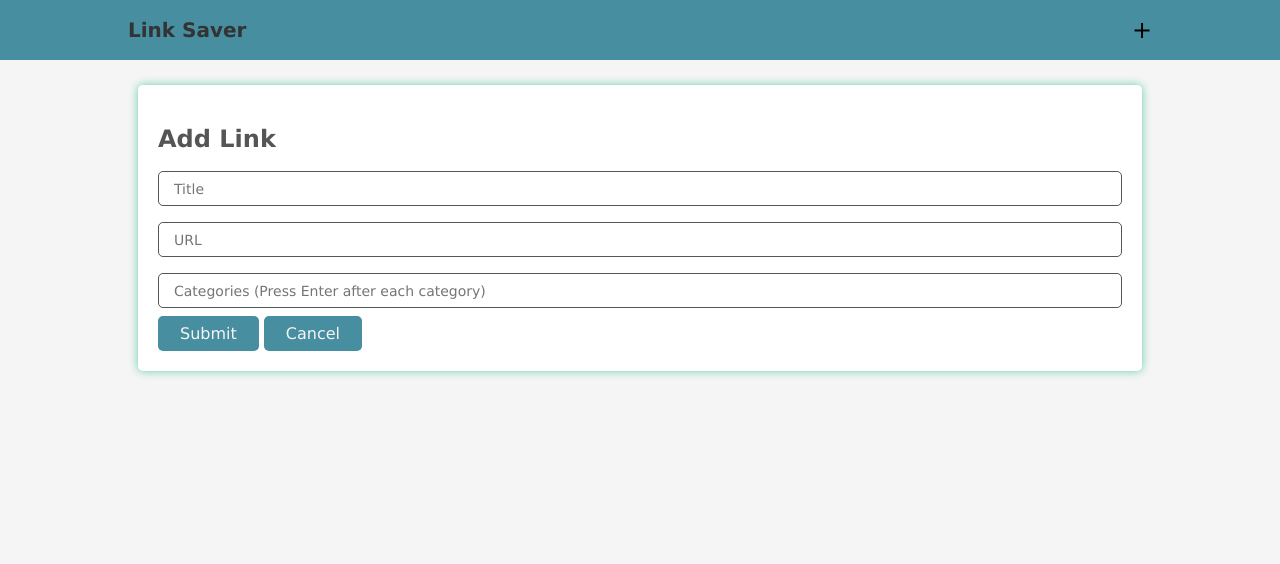
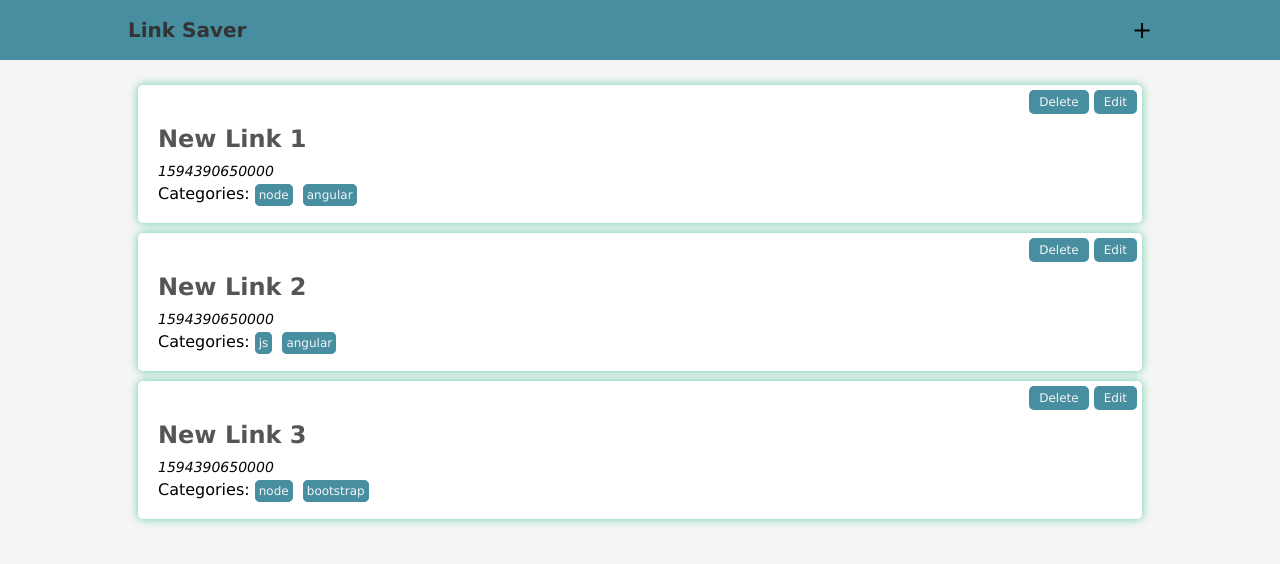
Before and after one commit to dssitachi/Link-Saver-, a plain HTML site: page index.html in a window 1280 px wide. Drawn offline with Linux system fonts and the light colour scheme.

Commit message:
added links, styling

```diff
--- a/app.css
+++ b/app.css
@@ -57,8 +57,18 @@ a:hover {
     font-size: 20px;
 }
 
+.header {
+    font-size: 24px;
+    margin-bottom: 10px;
+    color: var(--main-grey);
+}
+
 
 /* panel */
+
+.hidden {
+    display: none;
+}
 
 .panel {
     background-color: white;
@@ -69,11 +79,7 @@ a:hover {
 
 }
 
-.panel-heading {
-    font-size: 24px;
-    margin-bottom: 10px;
-    color: var(--main-grey);
-}
+
 
 /* form */
 
@@ -103,3 +109,42 @@ input[type='submit']:hover, button:hover {
     color: var(--main-accent);
     background-color: whitesmoke;
 }
+
+
+/* Links */
+
+.btn-sm {
+    font-size: 12px;
+    padding: 5px 10px;
+}
+
+.link {
+    position: relative;
+}
+
+.link-options {
+    position: absolute;
+    top: 5px;
+    right: 5px;
+}
+
+.link-date {
+    font-size: 14px;
+    font-style: italic;
+    margin-bottom: 5px;
+}
+
+.addedCategories {
+    margin: 10px;
+}
+
+.category {
+    padding: 3px;
+    border: 1px solid var(--main-accent);
+    border-radius: 5px;
+    font-size: 12px;
+    background-color: var(--main-accent);
+    color: var(--light-accent-color);
+    margin-right: 5px;
+
+}
--- a/app.js
+++ b/app.js
@@ -1,28 +1,64 @@
 let linkCategory = document.querySelector('#linkCategory');
 let submitButton = document.querySelector('#submitButton');
+const addButton = document.querySelector('#addBtn');
+const cancelButton = document.querySelector('#cancelButton');
+const panel = document.querySelector('.panel');
+const linksList = document.querySelector('#linksList');
+const addedCategories = document.querySelector('.addedCategories');
 
 let linkCategories = [];
-let links = [];
+let links = [
+    {
+        title: 'New Link 1',
+        url: 'url1.com',
+        categories: ['node', 'angular']
+    },
+    {
+        title: 'New Link 2',
+        url: 'url2.com',
+        categories: ['js', 'angular']
+    },
+    {
+        title: 'New Link 3',
+        url: 'url3.com',
+        categories: ['node', 'bootstrap']
+    }
+];
 
-linkCategory.addEventListener('keydown', (event)=> {
-    if(event.keyCode === 13) {
+
+function clearForm() {
+    linkTitle.value = '';
+    linkUrl.value = '';
+    linkCategories = [];
+    linkCategory.value = '';
+    addedCategories.innerHTML = '';
+}
+
+
+linkCategory.addEventListener('keydown', (event) => {
+    if (event.keyCode === 13) {
         event.preventDefault();
         //console.log('hello')
-        if(event.target.value)
+        if (event.target.value)
             linkCategories.push(event.target.value);
         linkCategory.value = '';
 
-        displayLinks();
+        displayLinkCategories();
     }
 
 })
 
+function displayLinkCategories() {
+    addedCategories.innerHTML = '';
 
-function displayLinks() {
+    for(let category of linkCategories) {
+        let categoryHTMLString =  `<span class="category">${category}</span>`;
+        addedCategories.innerHTML += categoryHTMLString;
+    }
 
 }
 
-submitButton.addEventListener('click', function(e) {
+submitButton.addEventListener('click', function (e) {
     e.preventDefault();
     let title = linkTitle.value;
     let url = linkUrl.value;
@@ -33,9 +69,61 @@ submitButton.addEventListener('click', function(e) {
         url,
         categories
     }
-    linkTitle.value = '';
-    linkUrl.value = '';
-    linkCategories = [];
 
-    links.push(newLink);
+    links.unshift(newLink);
+
+
+    //hide the addForm when the user clicks submit
+    // to be done remaining
+    panel.classList.add('hidden');
+    displayLinks();
 })
+
+
+addButton.addEventListener('click', (e) => {
+    panel.classList.remove('hidden');
+})
+
+cancelButton.addEventListener('click', (e) => {
+    e.preventDefault();
+    panel.classList.add('hidden');
+    clearForm();
+})
+
+function displayLinks() {
+    linksList.innerHTML = '';
+    let linkHtmlString ='';
+    for (let link of links) {
+        linkHtmlString += `
+        <div class="link panel">
+
+            <div class="link-options">
+                <button class="btn-sm">Delete</button>
+                <button class="btn-sm">Edit</button>
+            </div>
+            <a href="${link.url}">
+                <h1 class="header">${link.title}</h1>
+            </a>
+
+            <p class="link-date">${Date.now()}</p>
+            <div class="categories">
+            Categories:` ;
+
+
+        for (let category of link.categories) {
+
+            linkHtmlString +=
+                `
+        <span class="category">${category}</span>
+        `
+        }
+
+        linkHtmlString += `</div>
+        </div>`
+
+    }
+    linksList.innerHTML = linkHtmlString;
+}
+
+
+displayLinks();
--- a/index.html
+++ b/index.html
@@ -12,23 +12,21 @@
     <nav id="nav">
         <div class="container" id="navContainer">
             <h1 class="nav-header"> Link Saver</h1>
-            <a href="" id="addBtn">+</a>
+            <a id="addBtn">+</a>
         </div>
     </nav>
 
     <div class="container">
-        <div class="panel" id="addLinkPanel">
-            <h3 class="panel-heading">Add Link</h3>
+        <div class="panel hidden" id="addLinkPanel">
+            <h3 class="header">Add Link</h3>
 
             <form id="addLinkForm">
-                <input type="text" name="title" id="linkTitle" class="form-control"
-                placeholder="Title">
+                <input type="text" name="title" id="linkTitle" class="form-control" placeholder="Title">
 
-                <input type="text" name="url" id="linkUrl" class="form-control"
-                placeholder="URL">
+                <input type="text" name="url" id="linkUrl" class="form-control" placeholder="URL">
 
                 <input type="text" name="category" id="linkCategory" class="form-control"
-                placeholder="Categories (Press Enter after each category)">
+                    placeholder="Categories (Press Enter after each category)">
 
                 <div class="addedCategories">
 
@@ -41,7 +39,24 @@
         </div>
 
         <div id="linksList">
+            <!-- <div class="link panel">
 
+                <div class="link-options">
+                    <button class="btn-sm">Delete</button>
+                    <button class="btn-sm">Edit</button>
+                </div>
+                <a href="#">
+                    <h1 class="header">Link Title</h1>
+                </a>
+
+                <p class="link-date">10/07/2020</p>
+
+                <div class="categories">
+                    Categories:
+                    <span class="category">Web Dev</span>
+                    <span class="category">Javascript</span>
+                </div>
+            </div> -->
         </div>
     </div>
 
```
